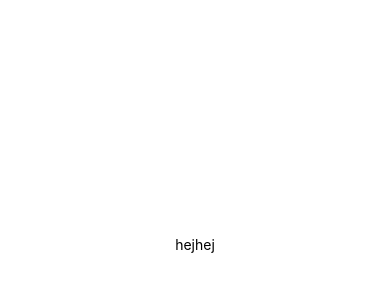
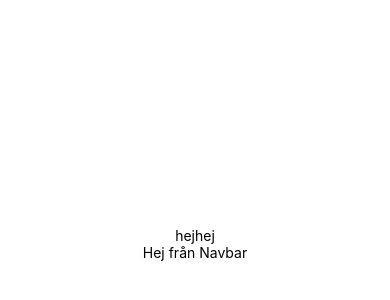
Before and after one commit to Sofiaskogelin/examensarbete, a React Native app in the folder examensarbete/: screen / in a window 390 px wide. Shown: the part 178-478 px from the top of the page. Built offline with nearby package versions, Linux system fonts and the light colour scheme.

Commit message:
start of navbar component

```diff
--- a/examensarbete/App.js
+++ b/examensarbete/App.js
@@ -1,13 +1,14 @@
 import React from "react";
 import { StyleSheet, Text, View } from "react-native";
+//import { VAR1, VAR2 } from "react-native-dotenv";
+import Navbar from "../examensarbete/components/layout/Navbar";
 
 export default class App extends React.Component {
   render() {
     return (
       <View style={styles.container}>
-
         <Text> hejhej </Text>
-
+        <Navbar />
       </View>
     );
   }
--- a/examensarbete/components/layout/Navbar.js
+++ b/examensarbete/components/layout/Navbar.js
@@ -0,0 +1,14 @@
+import React, { Component } from "react";
+import { Text, View } from "react-native";
+
+class Navbar extends Component {
+  render() {
+    return (
+      <View>
+        <Text>Hej från Navbar</Text>
+      </View>
+    );
+  }
+}
+
+export default Navbar;
--- a/examensarbete/package.json
+++ b/examensarbete/package.json
@@ -12,7 +12,8 @@
     "react-native": "https://github.com/expo/react-native/archive/sdk-32.0.0.tar.gz"
   },
   "devDependencies": {
-    "babel-preset-expo": "^5.0.0"
+    "babel-preset-expo": "^5.0.0",
+    "react-native-dotenv": "^0.2.0"
   },
   "private": true
 }
```
Also changed, not shown: 2 other files (tests, documents, lock files or other folders).
